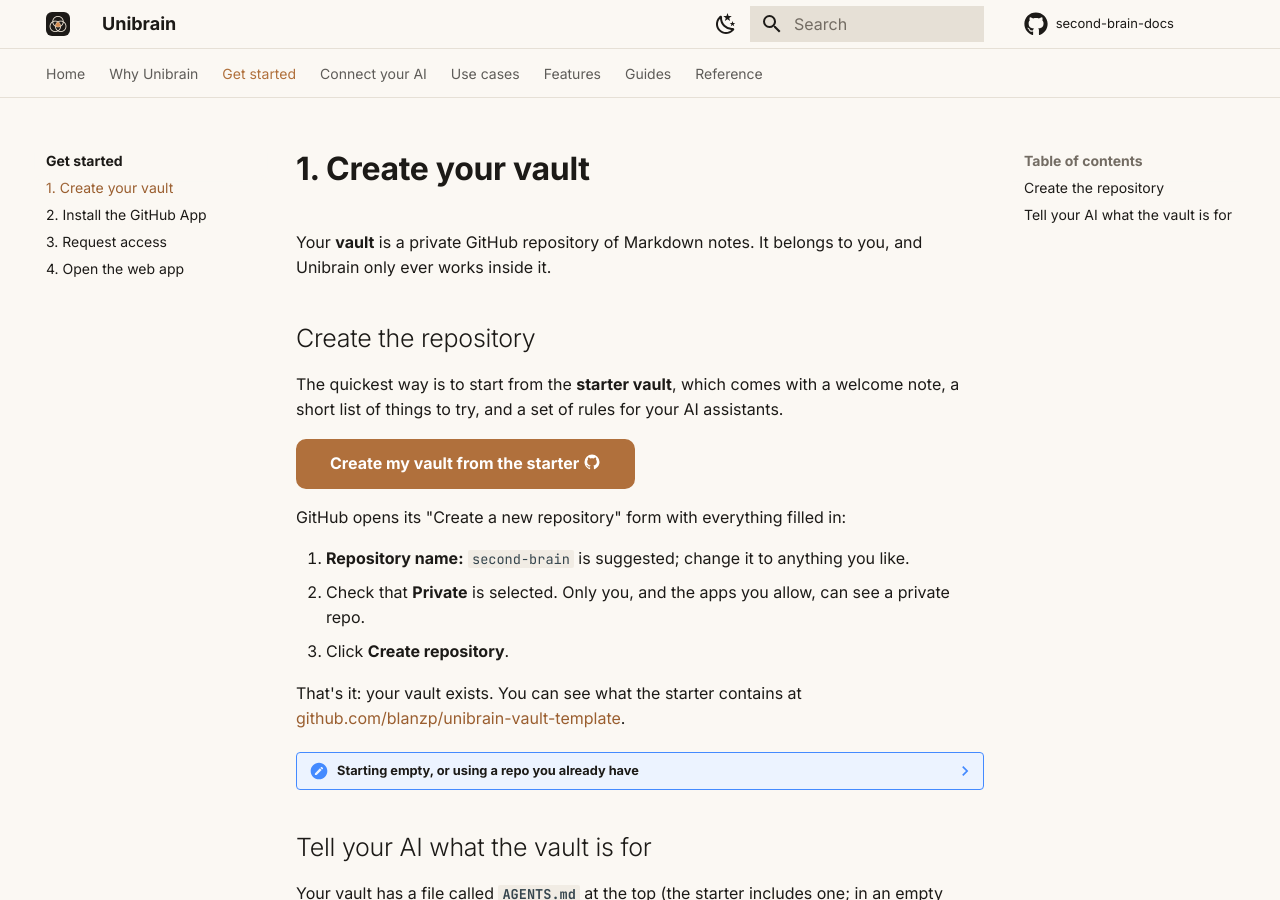
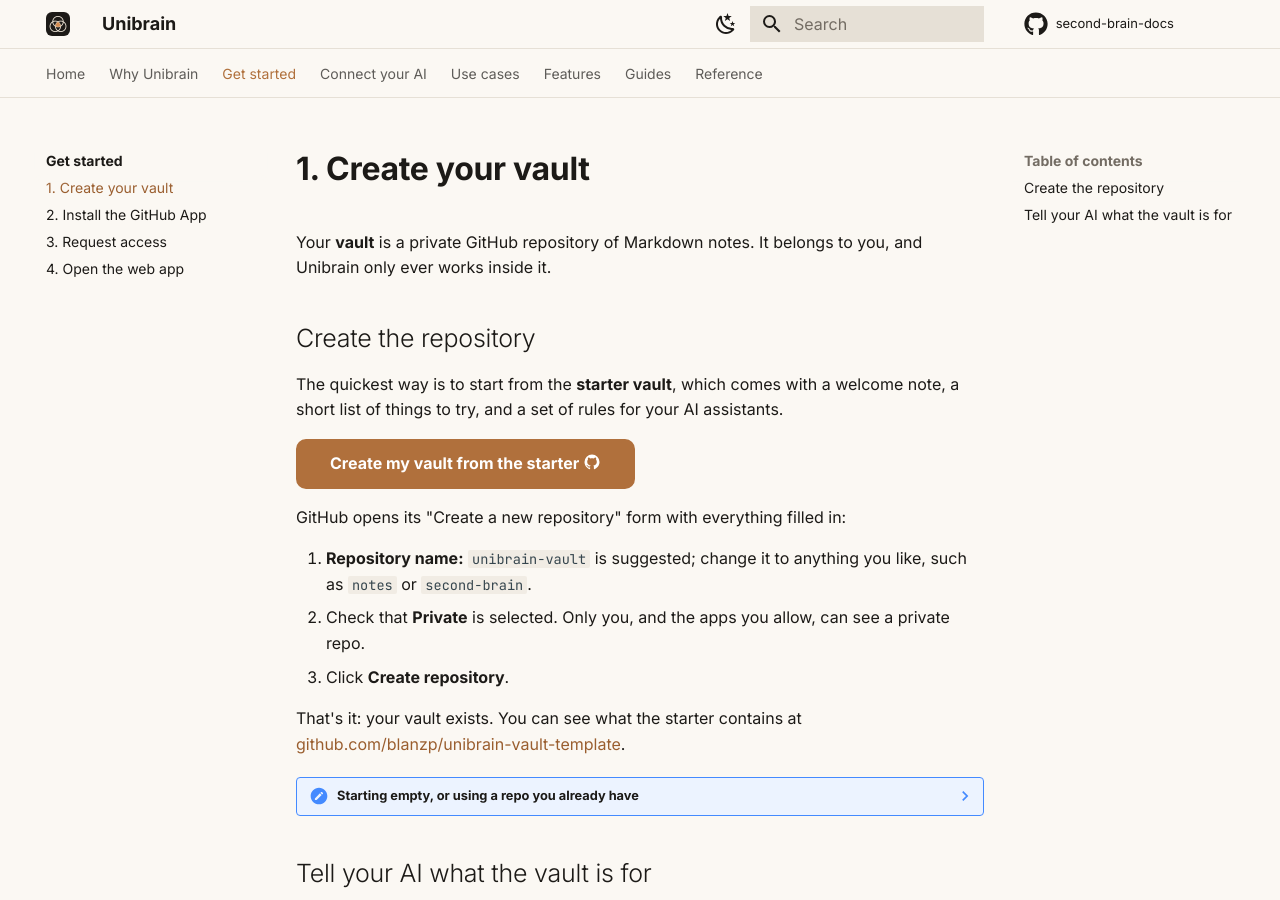
Before and after one commit to blanzp/second-brain-docs, an MkDocs documentation site: the page built from docs/get-started/vault.md, in a window 1280 px wide and 900 px high. Built offline with MkDocs 1.6.1 and Material for MkDocs 9.7.7, drawn with Linux system fonts in a browser that asks for light colours; comment, search, counter and statistics services are not loaded.

Commit message:
Docs: suggest "unibrain-vault" as the new repository's name
Co-Authored-By: Claude Opus 5.5 <noreply@anthropic.com>

```diff
--- a/docs/get-started/vault.md
+++ b/docs/get-started/vault.md
@@ -10,11 +10,11 @@ Your **vault** is a private GitHub repository of Markdown notes. It belongs to y
 
 The quickest way is to start from the **starter vault**, which comes with a welcome note, a short list of things to try, and a set of rules for your AI assistants.
 
-[Create my vault from the starter :material-github:](https://github.com/new?template_owner=blanzp&template_name=unibrain-vault-template&name=second-brain&visibility=private&description=My+Unibrain+vault){ .md-button .md-button--primary }
+[Create my vault from the starter :material-github:](https://github.com/new?template_owner=blanzp&template_name=unibrain-vault-template&name=unibrain-vault&visibility=private&description=My+Unibrain+vault){ .md-button .md-button--primary }
 
 GitHub opens its "Create a new repository" form with everything filled in:
 
-1. **Repository name:** `second-brain` is suggested; change it to anything you like.
+1. **Repository name:** `unibrain-vault` is suggested; change it to anything you like, such as `notes` or `second-brain`.
 2. Check that **Private** is selected. Only you, and the apps you allow, can see a private repo.
 3. Click **Create repository**.
 
```
